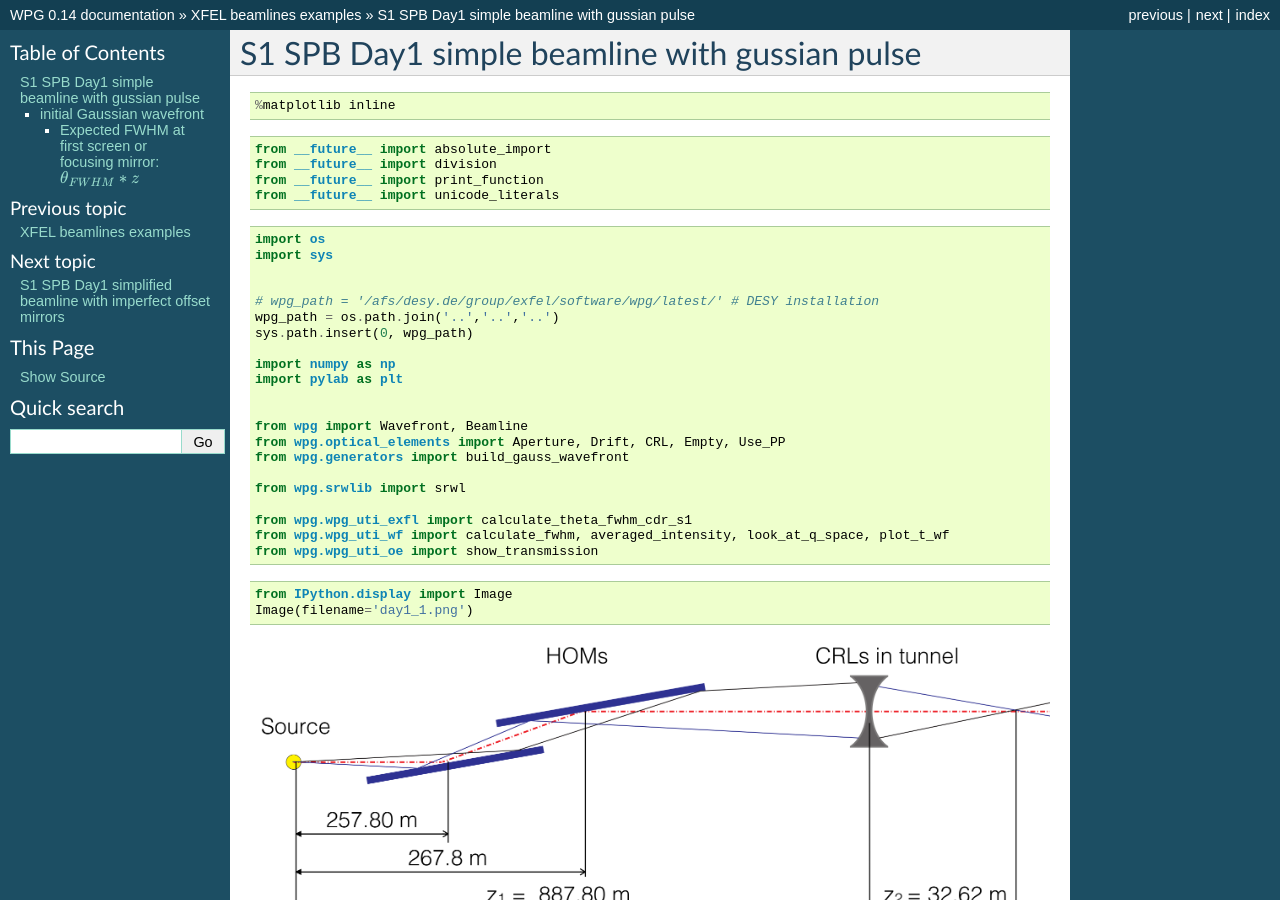
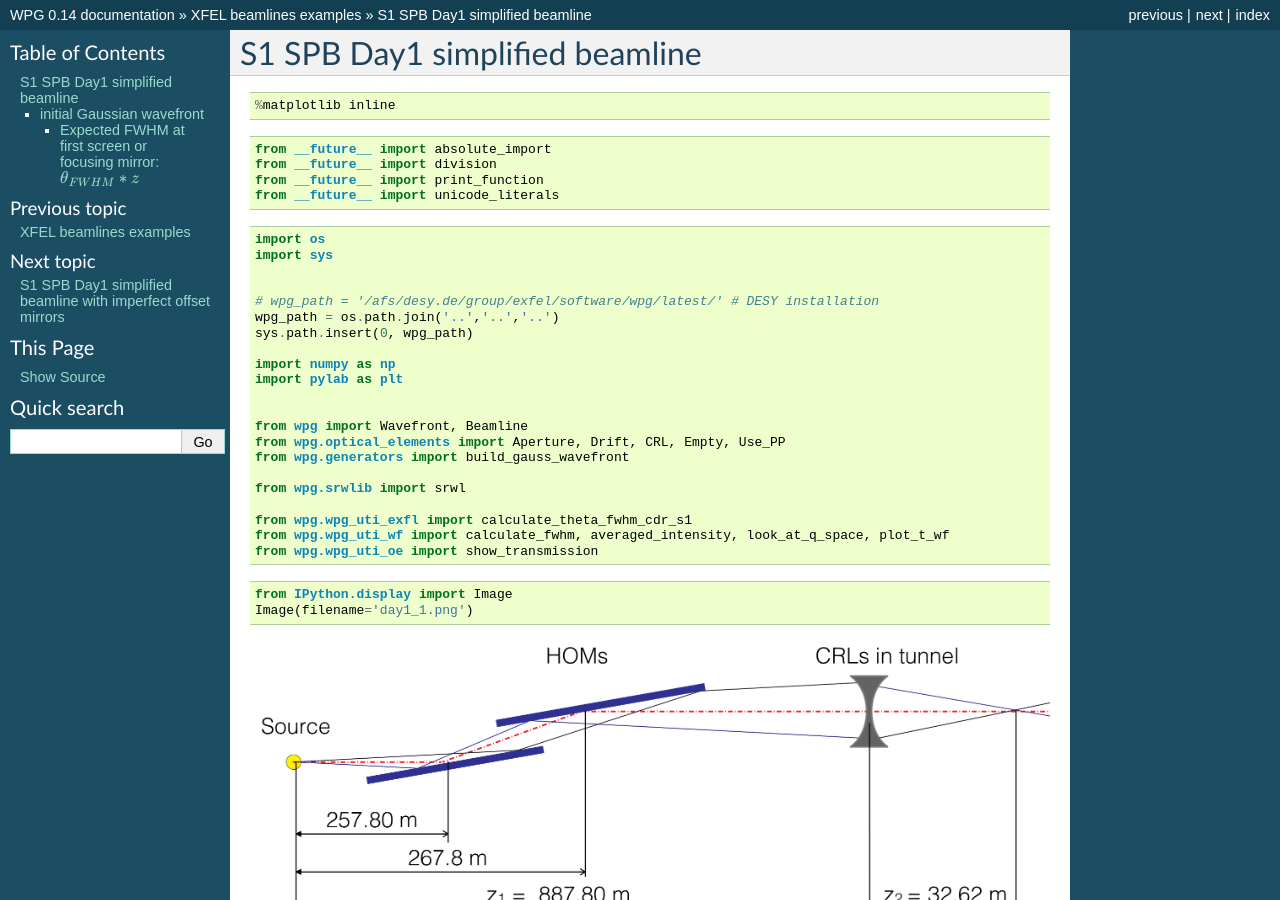
Before and after one commit to samoylv/WPG, a Sphinx documentation site: the page built from docs/beamlines/S1_SPB_day1_simplified/S1_SPB_day1_simplified.rst, in a window 1280 px wide and 900 px high. Built offline with Sphinx 7.4.7, drawn with Linux system fonts in a browser that asks for light colours; pages that are not in the unit, such as notebooks, are missing from menus; some of the changed text lies outside the part shown.

Commit message:
Update S1_SPB_day1_simplified.rst

```diff
--- a/docs/beamlines/S1_SPB_day1_simplified/S1_SPB_day1_simplified.rst
+++ b/docs/beamlines/S1_SPB_day1_simplified/S1_SPB_day1_simplified.rst
@@ -1,5 +1,5 @@
 
-S1 SPB Day1 simple beamline with gussian pulse
+S1 SPB Day1 simplified beamline
 ==============================================
 
 .. code:: python
```
